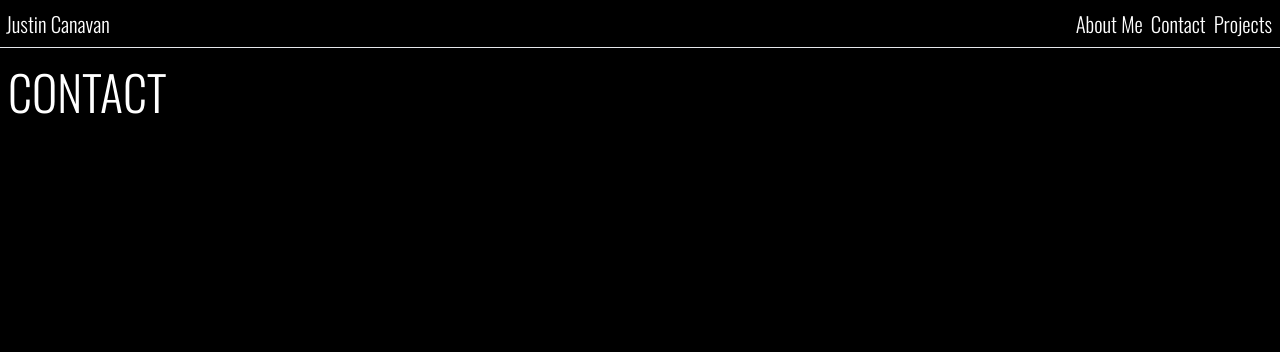
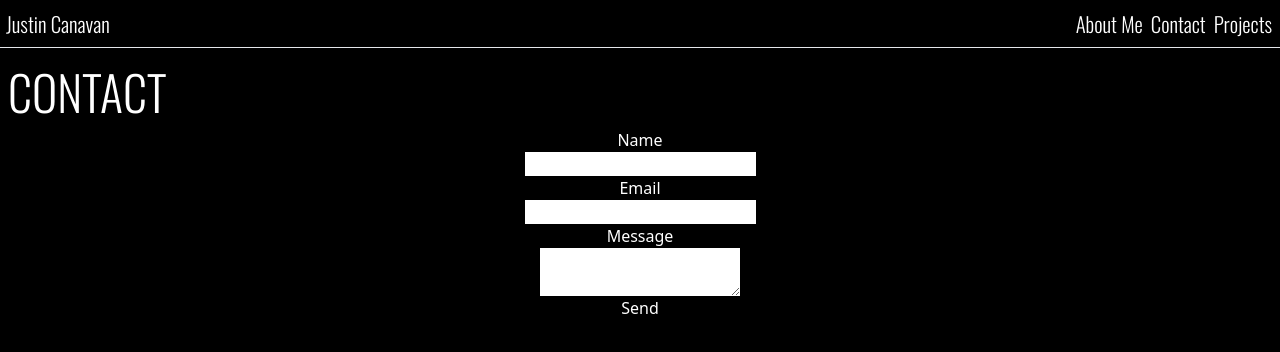
Before and after one commit to justincanavandev/vite-portfolio, a React (Vite) app in the folder vite-portfolio/: page /contact in a window 1280 px wide. Shown: the top 352 px of the page. Built offline with nearby package versions, Linux system fonts and the light colour scheme; a web font is replaced by a local one.

Commit message:
set up contact form with email.js, email is working

```diff
--- a/vite-portfolio/package.json
+++ b/vite-portfolio/package.json
@@ -11,6 +11,7 @@
   },
   "dependencies": {
     "@reduxjs/toolkit": "^1.9.5",
+    "emailjs": "^4.0.3",
     "hamburger-react": "^2.5.0",
     "localforage": "^1.10.0",
     "match-sorter": "^6.3.1",
--- a/vite-portfolio/src/App.tsx
+++ b/vite-portfolio/src/App.tsx
@@ -8,7 +8,7 @@ import {
 } from "react-router-dom"
 import Nav from "./components/Nav"
 import AboutMe from "./pages/AboutMe"
-import Contact from "./pages/Contact"
+import Contact from "./pages/Contact/Contact"
 import ProjectsPage from "./pages/Projects/ProjectsPage"
 // import Resume from "./pages/Resume"
 import ProjectDetails from "./pages/Projects/ProjectDetails"
--- a/vite-portfolio/src/pages/Contact.tsx
+++ b/vite-portfolio/src/pages/Contact/Contact.tsx
@@ -1,5 +1,6 @@
 import { useContext } from "react"
-import { GlobalContext } from "../context/GlobalContext"
+import { GlobalContext } from "../../context/GlobalContext"
+import { ContactForm } from "./ContactForm"
 
 export default function Contact() {
 
@@ -9,7 +10,10 @@ export default function Contact() {
     <>
         <div className={`min-h-screen whitespace-nowrap overflow-x-auto bg-black ${isModalOpen && "filter brightness-[40%]"}`}>
             <h1 className="text-[3rem] pt-2 pl-2 text-white font-oswald uppercase">Contact</h1>
+            <ContactForm />
+
         </div>
+
       </>
     )
   }
--- /dev/null
+++ b/vite-portfolio/src/pages/Contact/ContactForm.tsx
@@ -0,0 +1,41 @@
+import { useRef } from "react"
+import emailjs from "@emailjs/browser"
+
+export const ContactForm = () => {
+  const form = useRef<HTMLFormElement>(null)
+
+  const sendEmail = (e: React.FormEvent<HTMLFormElement>) => {
+    e.preventDefault()
+    if (form.current) {
+      emailjs
+        .sendForm(
+          "service_odjii1l",
+          "template_zhck8dl",
+          form.current,
+          "cf2GUkCbbMaqieWpF"
+        )
+        .then(
+          (result) => {
+            console.log("result.text", result.text)
+          },
+          (error) => {
+            console.log("error.text", error.text)
+          }
+        )
+    }
+  }
+
+  return (
+    <form ref={form} onSubmit={sendEmail}>
+      <div className="flex flex-col text-white w-full items-center">
+        <label>Name</label>
+        <input className="text-black" type="text" name="user_name" />
+        <label>Email</label>
+        <input className="text-black" type="email" name="user_email" />
+        <label>Message</label>
+        <textarea className="text-black" name="message" />
+        <input type="submit" value="Send" />
+      </div>
+    </form>
+  )
+}
```
Also changed, not shown: 1 other file (tests, documents, lock files or other folders).
